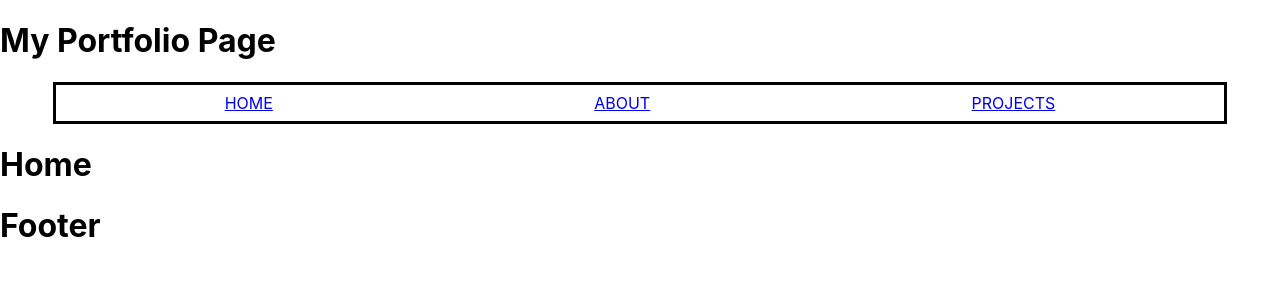
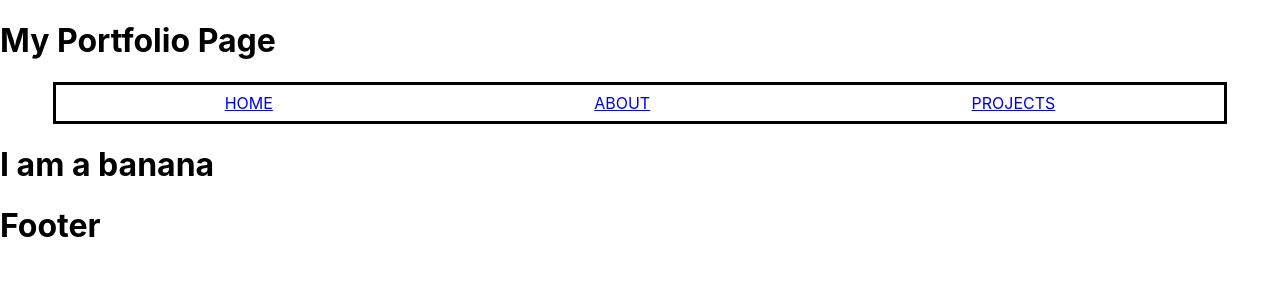
Before and after one commit to Kaeriv93/jonnyfrontend, a React (Create React App) app: page / in a window 1280 px wide. Shown: the top 300 px of the page. Built offline with nearby package versions, Linux system fonts and the light colour scheme.

Commit message:
playing around to see if it will update on netlify

```diff
--- a/src/pages/Home.js
+++ b/src/pages/Home.js
@@ -1,5 +1,5 @@
 function Home(props) {
-    return <h1>Home</h1>;
+    return <h1>I am a banana</h1>;
   }
 
   export default Home;
```
